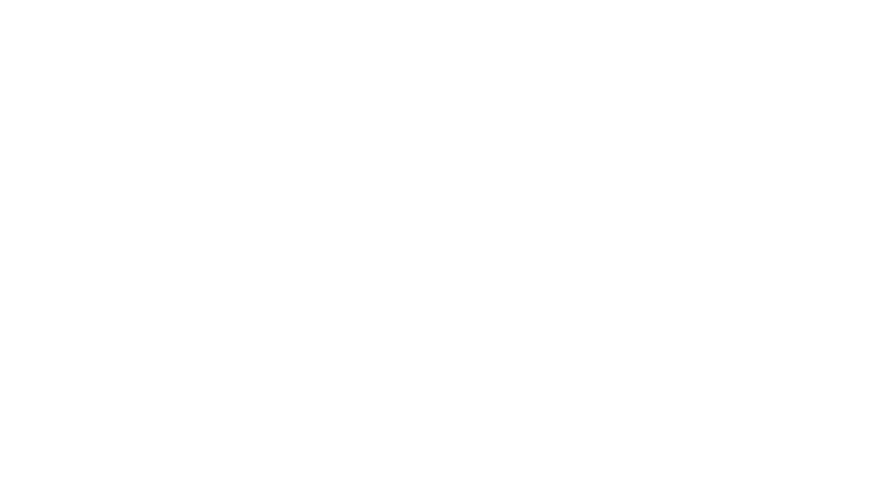
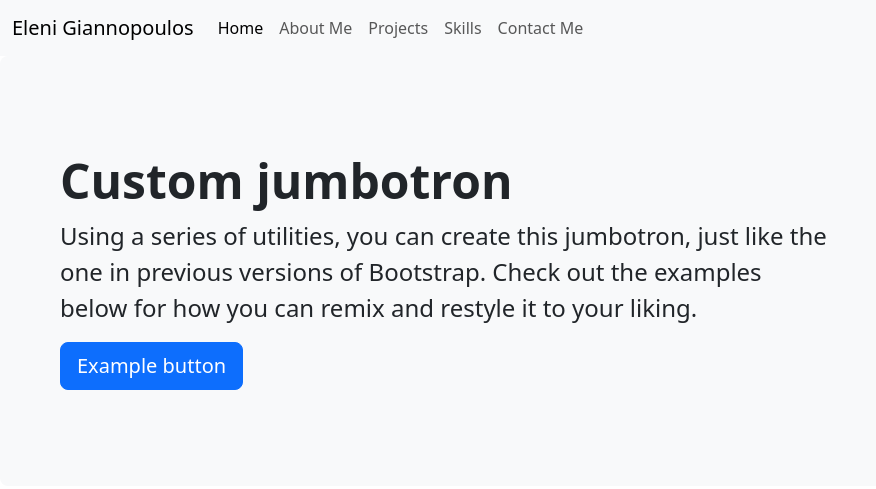
Before and after one commit to EleniMG/Bootstrap-Portfolio, a plain HTML site: page index.html in a window 1280 px wide. Shown: the whole page, without its empty margins (0-876 px from the left). Drawn offline with nearby package versions, Linux system fonts and the light colour scheme.

Commit message:
Adding new links for Bootstrap to head element, adding navbar and jumbotron code from Bootstrap

```diff
--- a/index.html
+++ b/index.html
@@ -3,11 +3,38 @@
 <head>
     <meta charset="UTF-8">
     <meta name="viewport" content="width=device-width, initial-scale=1.0">
-    <link rel=”stylesheet” href=”https://maxcdn.bootstrapcdn.com/bootstrap/4.0.0/css/bootstrap.min.css”rel=”nofollow” integrity=”sha384-Gn5384xqQ1aoWXA+058RXPxPg6fy4IWvTNh0E263XmFcJlSAwiGgFAW/dAiS6JXm” crossorigin=”anonymous”>
+    <link href="https://cdn.jsdelivr.net/npm/bootstrap@5.3.0-alpha3/dist/css/bootstrap.min.css" rel="stylesheet" integrity="sha384-KK94CHFLLe+nY2dmCWGMq91rCGa5gtU4mk92HdvYe+M/SXH301p5ILy+dN9+nJOZ" crossorigin="anonymous">
+    <link href="https://fonts.googleapis.com/css?family=Anton|Jura&display=swap" rel="stylesheet">
     <link rel="stylesheet" href="./css/style.css">
     <title>Eleni Giannopoulos // Web Developer</title>
 </head>
 <body>
+    <!-- Nav from Bootstrap -->
+    <nav class="navbar navbar-expand-lg bg-body-tertiary">
+        <div class="container-fluid">
+          <a class="navbar-brand" href="#">Eleni Giannopoulos</a>
+          <div class="collapse navbar-collapse" id="navbarNavAltMarkup">
+            <div class="navbar-nav">
+              <a class="nav-link active" aria-current="page" href="#">Home</a>
+              <a class="nav-link" href="#">About Me</a>
+              <a class="nav-link" href="#">Projects</a>
+              <a class="nav-link" href="#">Skills</a>
+              <a class="nav-link" href="#">Contact Me</a>
+            </div>
+          </div>
+        </div>
+      </nav>
+
+
+      <!-- Jumbotron section from Bootstrap -->
+
+      <div class="p-5 mb-4 bg-body-tertiary rounded-3">
+        <div class="container-fluid py-5">
+          <h1 class="display-5 fw-bold">Custom jumbotron</h1>
+          <p class="col-md-8 fs-4">Using a series of utilities, you can create this jumbotron, just like the one in previous versions of Bootstrap. Check out the examples below for how you can remix and restyle it to your liking.</p>
+          <button class="btn btn-primary btn-lg" type="button">Example button</button>
+        </div>
+      </div>
 
 </body>
 </html>
```
